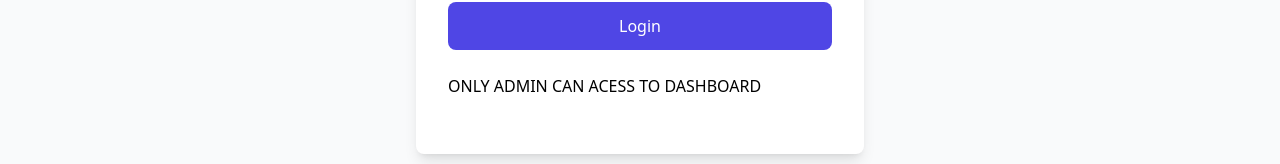
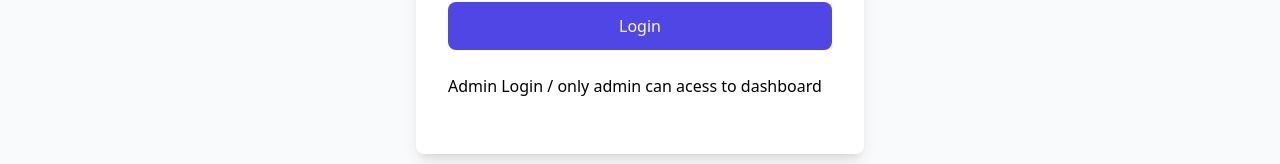
Before and after one commit to costrickteam/costrick, a React (Vite) app in the folder frontend/: page /login in a window 1280 px wide. Shown: the part 526-690 px from the top of the page. Built offline with nearby package versions, Linux system fonts and the light colour scheme; no server answers.

Commit message:
Update Login.jsx

```diff
--- a/frontend/src/pages/Login.jsx
+++ b/frontend/src/pages/Login.jsx
@@ -92,7 +92,7 @@ export default function Login() {
         <br>
         </br>
         <p>
-          ONLY ADMIN CAN ACESS TO DASHBOARD
+          Admin Login / only admin can acess to dashboard
         </p>
         <div className="mt-6 text-center text-sm text-gray-600">
         </div>
```
